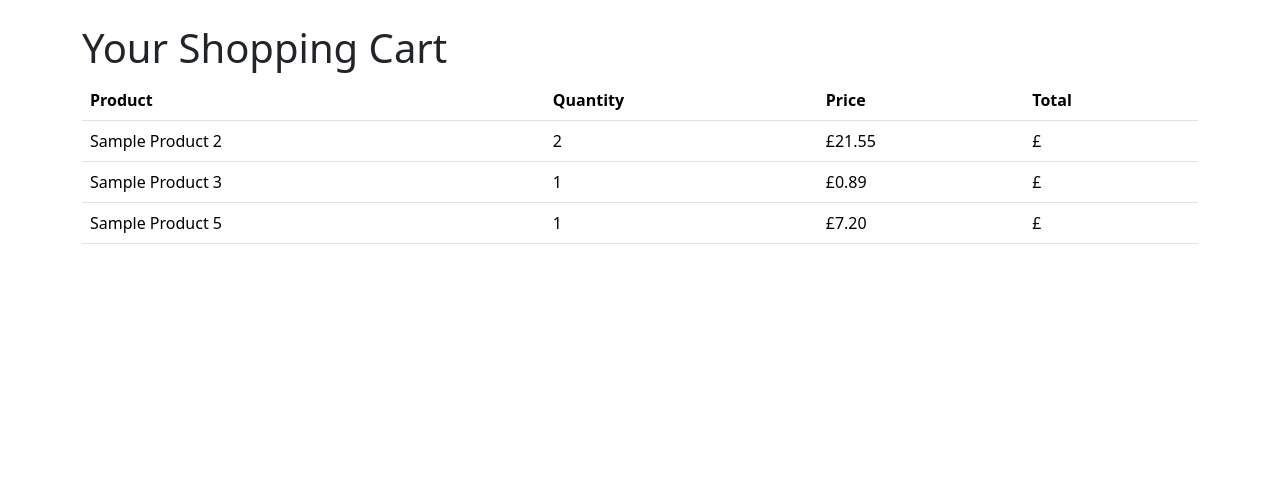
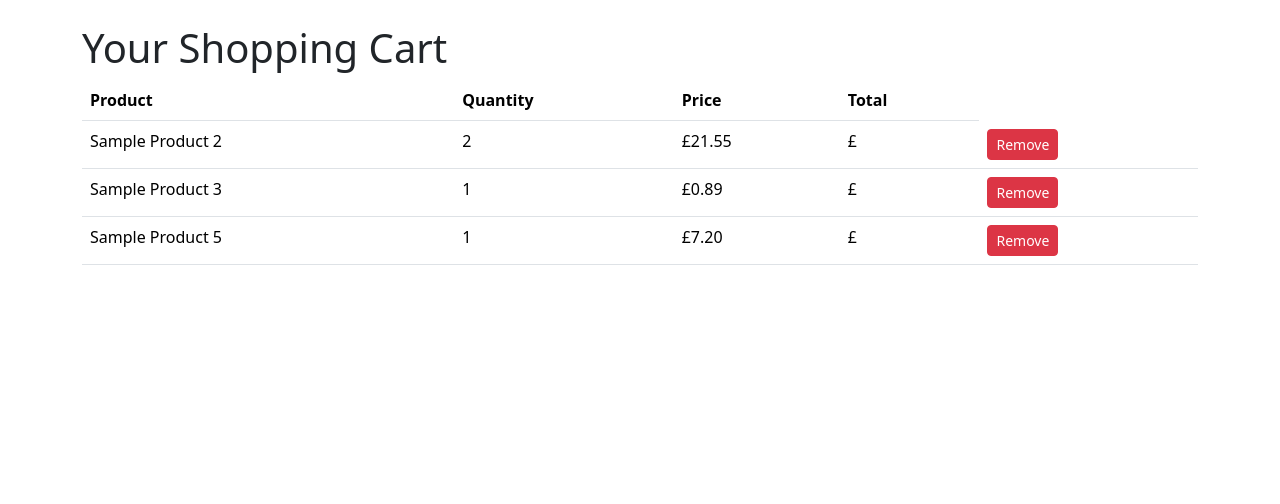
Before and after one commit to phloreenm/MP4-Django-CI-CoBC, a Django app: page /cart/ in a window 1280 px wide. Shown: the part 202-706 px from the top of the page. Run offline with Django 3.2, Linux system fonts and the light colour scheme; a user stored in the database is signed in; data comes from the database, SQL or seed files in the repository; both versions use the stored data as it was after the commit.

Commit message:
Add remove item functionality to shopping cart

```diff
--- a/cart/templates/cart/cart_view.html
+++ b/cart/templates/cart/cart_view.html
@@ -20,6 +20,11 @@
                         <td>{{ item.quantity }}</td>
                         <td>£{{ item.product.price }}</td>
                         <td>£{{ item.quantity|floatformat:2|add:item.product.price }}</td>
+                        <td>
+                            <a href="{% url 'remove_from_cart' item.id %}" class="btn btn-danger btn-sm">
+                                Remove
+                            </a>
+                        </td>
                     </tr>
                 {% endfor %}
             </tbody>
--- a/cart/urls.py
+++ b/cart/urls.py
@@ -3,5 +3,6 @@ from . import views
 
 urlpatterns = [
     path('add/<int:product_id>/', views.add_to_cart, name='add_to_cart'),
+    path('remove/<int:item_id>/', views.remove_from_cart, name='remove_from_cart'),
     path('', views.view_cart, name='cart_view'),
 ]
--- a/cart/views.py
+++ b/cart/views.py
@@ -20,3 +20,14 @@ def view_cart(request):
     """Displays the user's shopping cart."""
     cart = Cart.objects.filter(user=request.user).first()  # Retrieve the user's cart
     return render(request, 'cart/cart_view.html', {'cart': cart})
+
+
+def remove_from_cart(request, item_id):
+    """Remove an item from the cart."""
+    cart_item = get_object_or_404(CartItem, id=item_id)
+
+    # Ensure the item belongs to the logged-in user
+    if cart_item.cart.user == request.user:
+        cart_item.delete()
+
+    return redirect('cart_view')
```
Also changed, not shown: db.sqlite3.
